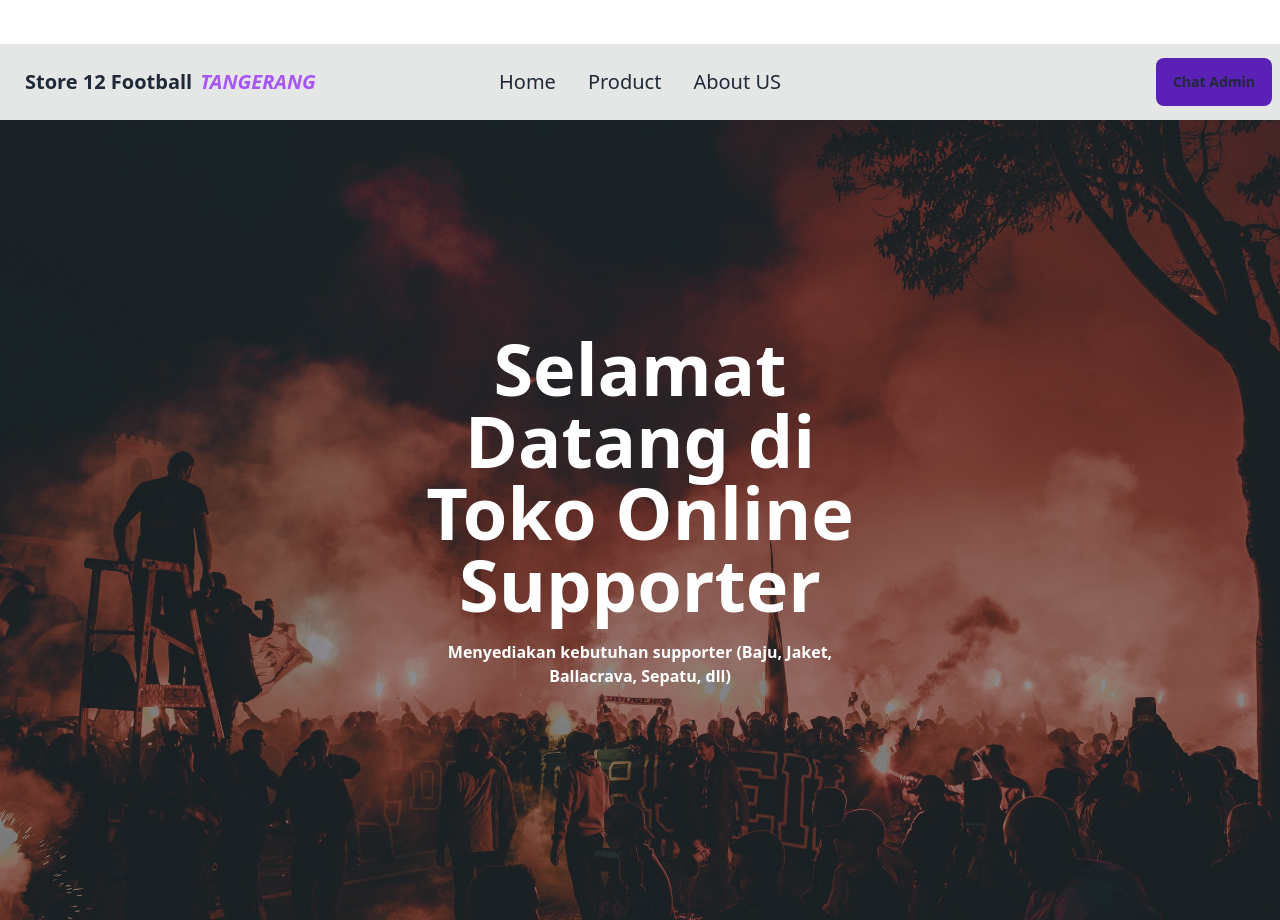
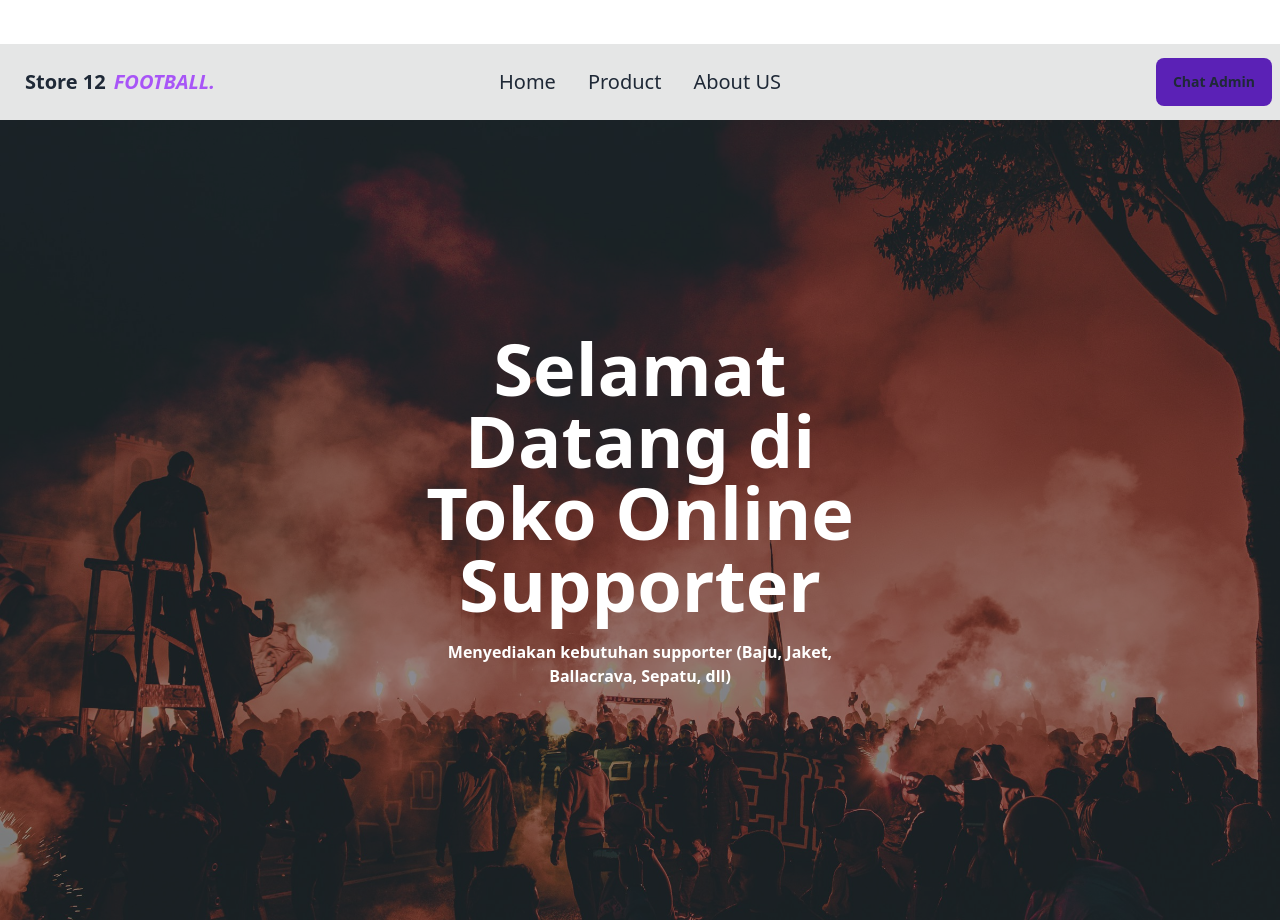
Before and after one commit to mrliks34/casualstore12, a website: page index.html in a window 1280 px wide. Shown: the top 920 px of the page. Drawn offline with Linux system fonts and the light colour scheme.

Commit message:
Update index.html

```diff
--- a/index.html
+++ b/index.html
@@ -3,12 +3,12 @@
 
 <head>
   <meta charset="UTF-8">
-  <meta name="description" content="Tempat Jual/Beli Pakaian Untuk Supporter">
+  <meta name="description" content="Tempat Jual/Beli Pakaian Untuk Supporter terbaik, termurah, seTangerang Raya">
   <meta name="keywords" content="HTML, CSS, JavaScript">
   <meta name="author" content="mrliks34">
   <meta http-equiv="X-UA-Compatible" content="IE=edge">
   <meta name="viewport" content="width=device-width, initial-scale=1.0">
-  <title>Store Casual/Supporter Tangerang</title>
+  <title>Store 12 Football</title>
   <link rel="stylesheet" href="build.css">
   <script type="application/ld+json">
 {
@@ -65,7 +65,7 @@
           <li><a href="#AboutUs">About US</a></li>
         </ul>
       </div>
-      <a class="btn btn-ghost text-xl">Store 12 Football<span class="italic text-purple-500">TANGERANG</span></a>
+      <a class="btn btn-ghost text-xl">Store 12 <span class="italic text-purple-500">FOOTBALL.</span></a>
     </div>
     <div class="navbar-center hidden lg:flex">
       <ul class="menu menu-horizontal px-1">
```
